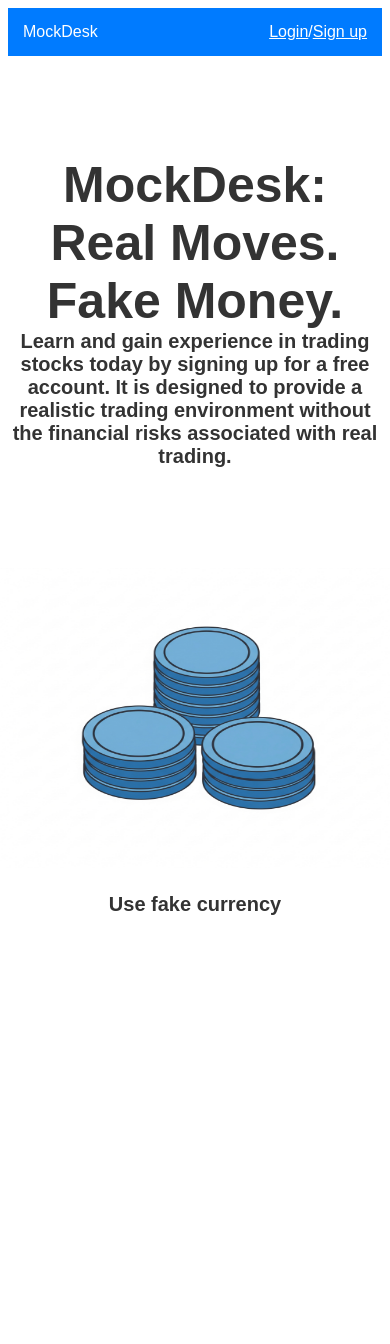
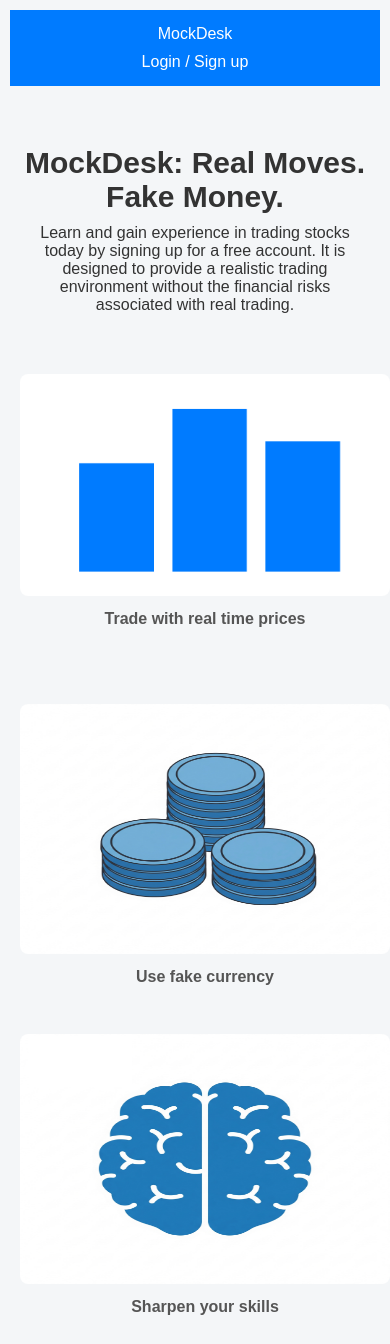
Before and after one commit to tallbeenboy/urban-couscous, a Flask app: page / in a window 390 px wide; the page is wider, and only the part inside the window is pictured. Before the commit the page ends 915 px from the top of that part, so only its background shows below. Run offline with Flask 3, Linux system fonts and the light colour scheme; parts of the project's set-up code (start-up, migrations or seed data) failed here and were passed over.

Commit message:
Update home.html

```diff
--- a/templates/home.html
+++ b/templates/home.html
@@ -5,39 +5,119 @@
   <meta charset="UTF-8">
   <title>MockMesk</title>
   <style>
+    body {
+      font-family: Arial, sans-serif;
+      background-color: #f4f6f8;
+      margin: 0;
+      padding: 20px;
+      color: #333;
+    }
+
+    a {
+      font-family: Arial, sans-serif;
+      color: white;
+      text-decoration: none;
+    }
+
     .top-bar {
       background-color: #007BFF;
       color: white;
       padding: 15px;
       display: flex;
-      justify-content: space-between; /* pushes content to left and right */
+      justify-content: space-between;
       font-family: Arial, sans-serif;
     }
+
     .slogan {
       text-align: center;
       font-size: 50px;
       margin-top: 100px;
       color: #333;
       font-family: Arial, sans-serif;
-      font-weight: bold; /* Added to make it bold */
+      font-weight: bold;
     }
+
+    .slogan div {
+      font-size: 20px;
+      font-weight: normal;
+      max-width: 700px;
+      margin: 20px auto 0;
+    }
+
     .media {
       display: flex;
-      justify-content: center; /* centers the images */
-      gap: 20px; /* adds space between images */
+      justify-content: center;
+      gap: 20px;
       margin-top: 100px;
+      flex-wrap: wrap;
+    }
+
+    .media > div {
       text-align: center;
-      font-size: 20px;
-      margin-top: 100px;
-      color: #333;
-      font-family: Arial, sans-serif;
-      font-weight: bold; /* adds space above the images */
+      flex: 1 1 300px;
+      max-width: 400px;
     }
-    .captions {
-      text-align: center;
-      font-size: 20px;
+
+    .media img {
+      width: 100%;
+      height: auto;
+      max-height: 300px;
+      border-radius: 8px;
+    }
+
+    .media p {
+      font-size: 18px;
       color: #555;
       margin-top: 10px;
+      font-weight: bold;
+    }
+
+    @media (max-width: 600px) {
+      body {
+        padding: 10px;
+      }
+
+      .top-bar {
+        flex-direction: column;
+        align-items: center;
+        text-align: center;
+      }
+
+      .top-bar div:last-child {
+        margin-top: 10px;
+      }
+
+      .slogan {
+        font-size: 30px;
+        margin-top: 60px;
+        padding: 0 10px;
+      }
+
+      .slogan div {
+        font-size: 16px;
+        margin-top: 10px;
+      }
+
+      .media {
+        flex-direction: column;
+        align-items: center;
+        gap: 30px;
+        margin-top: 60px;
+      }
+
+      .media > div {
+        width: 100%;
+        max-width: 100%;
+        padding: 0 10px;
+      }
+
+      .media img {
+        max-height: 250px;
+      }
+
+      .media p {
+        font-size: 16px;
+      }
     }
   </style>
 </head>
@@ -46,35 +126,32 @@
   <div class="top-bar">
     <div>MockDesk</div>
     <div>
-      <a href="{{ url_for('login') }}" style="color: white">Login</a>/<a href="{{ url_for('register') }}" style="color: white">Sign up</a>
+      <a href="{{ url_for('login') }}">Login</a> /
+      <a href="{{ url_for('register') }}">Sign up</a>
     </div>
   </div>
 
-
   <div class="slogan">
     MockDesk: Real Moves. Fake Money.
-  <div style="font-size: 20px">
+    <div>
       Learn and gain experience in trading stocks today by signing up for a free account. It is designed to provide a realistic trading environment without the financial risks associated with real trading.
     </div>
   </div>
 
   <div class="media">
-    <div style="text-align: center;">
-      <img src="{{ url_for('static', filename='bars.png') }}" alt="My Image" style="width: 400px; height: 300px;">
+    <div>
+      <img src="{{ url_for('static', filename='bars.png') }}" alt="Real Time Prices">
       <p>Trade with real time prices</p>
     </div>
-    <div style="text-align: center;">
-      <img src="{{ url_for('static', filename='money.png') }}" alt="My Image" style="width: 400px; height: 300px;">
+    <div>
+      <img src="{{ url_for('static', filename='money.png') }}" alt="Fake Currency">
       <p>Use fake currency</p>
     </div>
-    <div style="text-align: center;">
-      <img src="{{ url_for('static', filename='brain.png') }}" alt="My Image" style="width: 400px; height: 300px;">
+    <div>
+      <img src="{{ url_for('static', filename='brain.png') }}" alt="Sharpen Skills">
       <p>Sharpen your skills</p>
     </div>
-
   </div>
-
-
 
 </body>
 </html>
```
Lines whose indentation alone changed are shown as unchanged.
